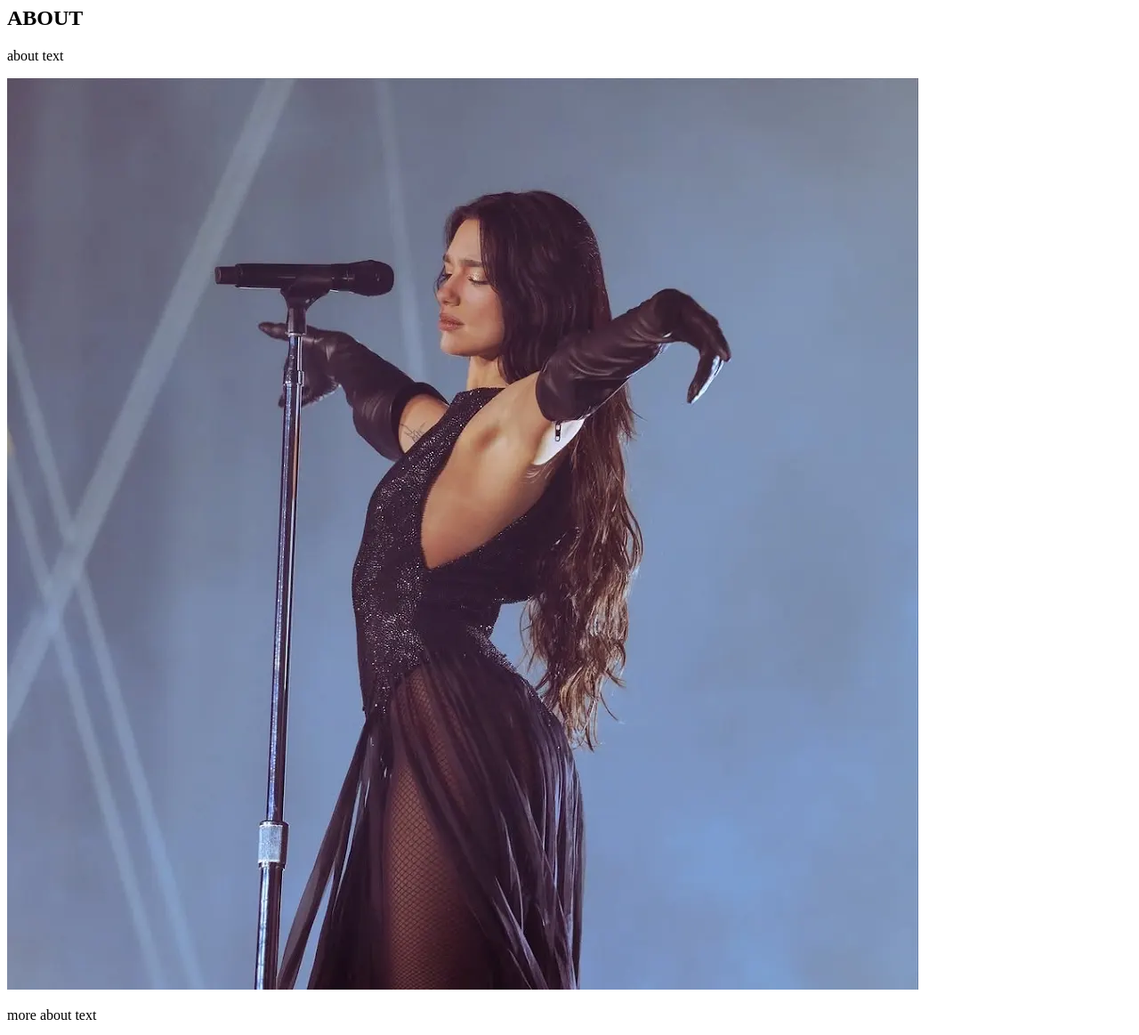
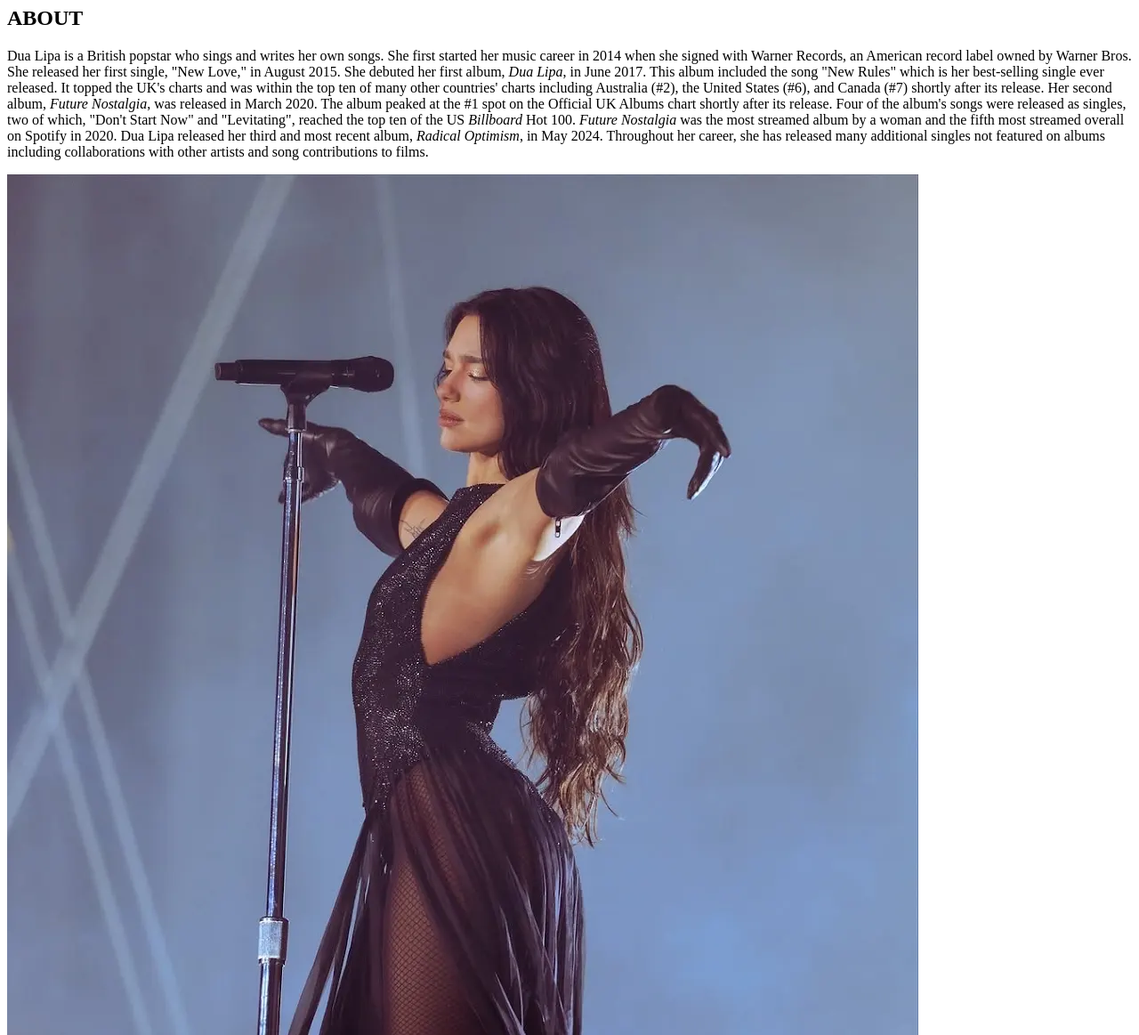
Before and after one commit to lana-bu/dualipa_website, a plain HTML site: page about.html in a window 1280 px wide. Shown: the part 773-1936 px from the top of the page at 89% size. Drawn offline with Linux system fonts and the light colour scheme.

Commit message:
added about text

```diff
--- a/about.html
+++ b/about.html
@@ -19,9 +19,29 @@
     </header>
     <section> <!-- grouping of code all inside one section, each element inside is related to each other -->
         <h2>ABOUT</h2>
-        <p>about text</p>
+        <p>Dua Lipa is a British popstar who sings and writes her own songs. She first
+        started her music career in 2014 when she signed with Warner Records, an American
+        record label owned by Warner Bros. She released her first single, "New Love," in
+        August 2015. She debuted her first album, <i>Dua Lipa</i>, in June 2017. This album
+        included the song "New Rules" which is her best-selling single ever released. It
+        topped the UK's charts and was within the top ten of many other countries' charts
+        including Australia (#2), the United States (#6), and Canada (#7) shortly after its
+        release. Her second album, <i>Future Nostalgia</i>, was released in March 2020. The
+        album peaked at the #1 spot on the Official UK Albums chart shortly after its release.
+        Four of the album's songs were released as singles, two of which, "Don't Start Now"
+        and "Levitating", reached the top ten of the US <i>Billboard</i> Hot 100. <i>Future
+        Nostalgia</i> was the most streamed album by a woman and the fifth most streamed
+        overall on Spotify in 2020. Dua Lipa released her third and most recent album,
+        <i>Radical Optimism</i>, in May 2024. Throughout her career, she has released many
+        additional singles not featured on albums including collaborations with other artists
+        and song contributions to films.
+        </p>
         <img src="images/dualipa.webp">
-        <p>more about text</p>
+        <p>Dua Lipa is currently on her Radical Optimism Tour, performing live concerts in many
+        locations around the world. It began in November 2024 and will conclude on December 5,
+        2025 with her final show in Mexico City, Mexico. You can view the remaining tour dates
+        and purchase tickets <a href="index.html">here</a>.
+        </p>
     </section>
     <footer>
         <h3>Dua Lipa</h3>
```
